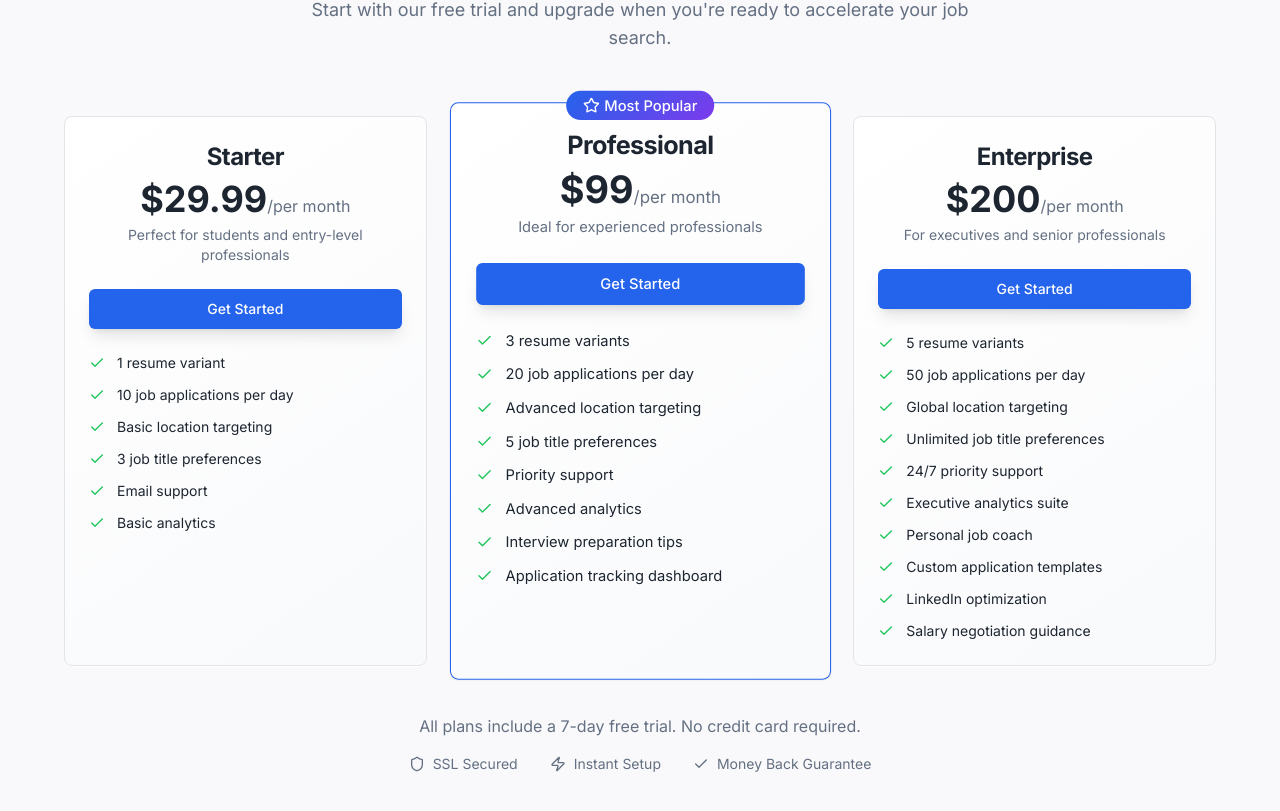
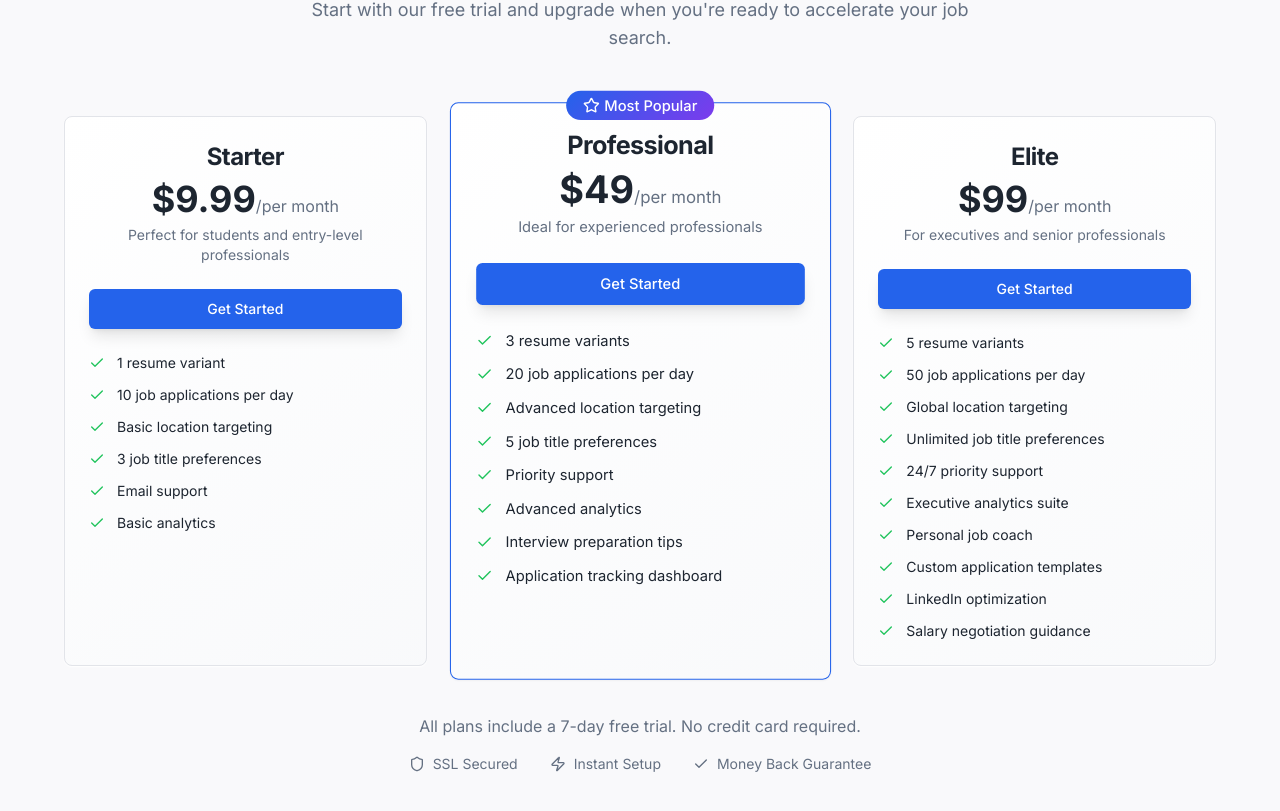
Before and after one commit to aarshvir/career-climb-automagic, a React (Vite) app: page /pricing in a window 1280 px wide. Shown: the part 915-1726 px from the top of the page. Built offline with nearby package versions, Linux system fonts and the light colour scheme; the HTML template or start-up script is replaced by a standard one.

Commit message:
Update pricing plans

```diff
--- a/src/components/sections/Pricing.tsx
+++ b/src/components/sections/Pricing.tsx
@@ -11,7 +11,7 @@ const Pricing = () => {
   const plans = [
     {
       name: "Starter",
-      price: "$29.99",
+      price: "$9.99",
       period: "per month",
       description: "Perfect for students and entry-level professionals",
       features: [
@@ -27,7 +27,7 @@ const Pricing = () => {
     },
     {
       name: "Professional",
-      price: "$99",
+      price: "$49",
       period: "per month",
       description: "Ideal for experienced professionals",
       features: [
@@ -44,8 +44,8 @@ const Pricing = () => {
       cta: "Get Started"
     },
     {
-      name: "Enterprise",
-      price: "$200",
+      name: "Elite",
+      price: "$99",
       period: "per month",
       description: "For executives and senior professionals",
       features: [
```
